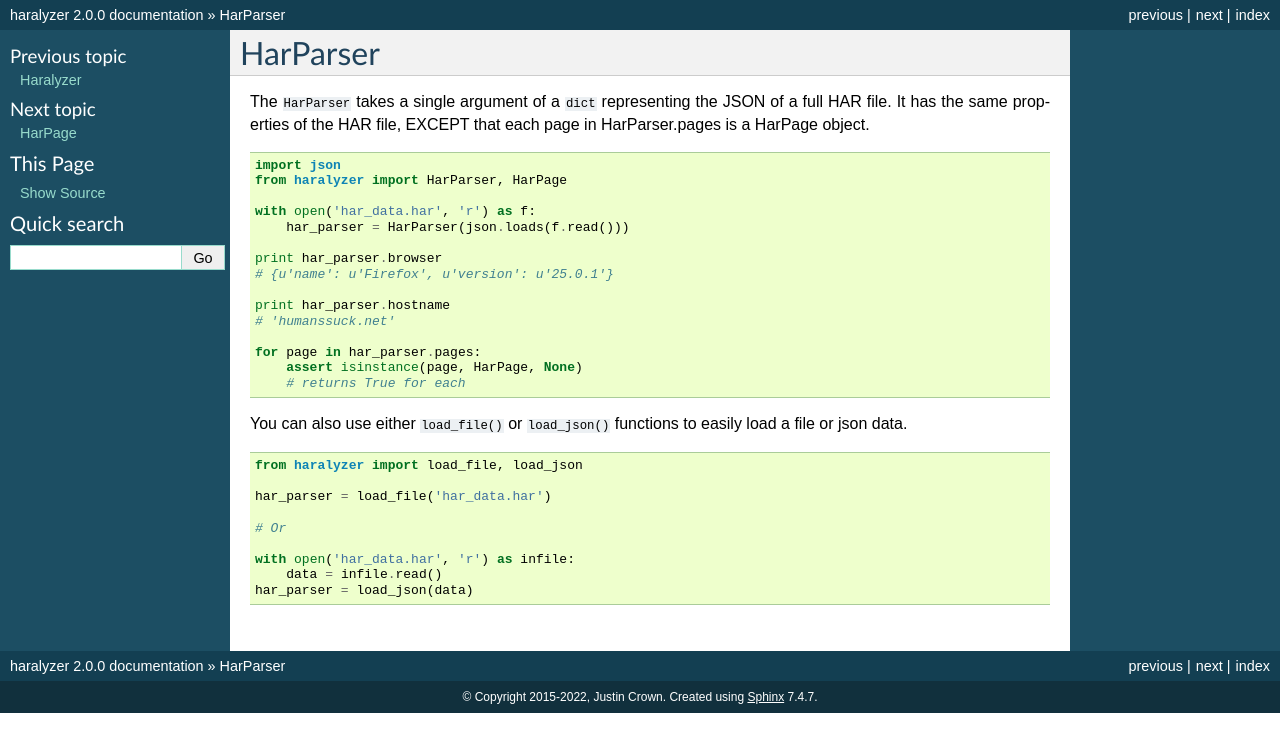
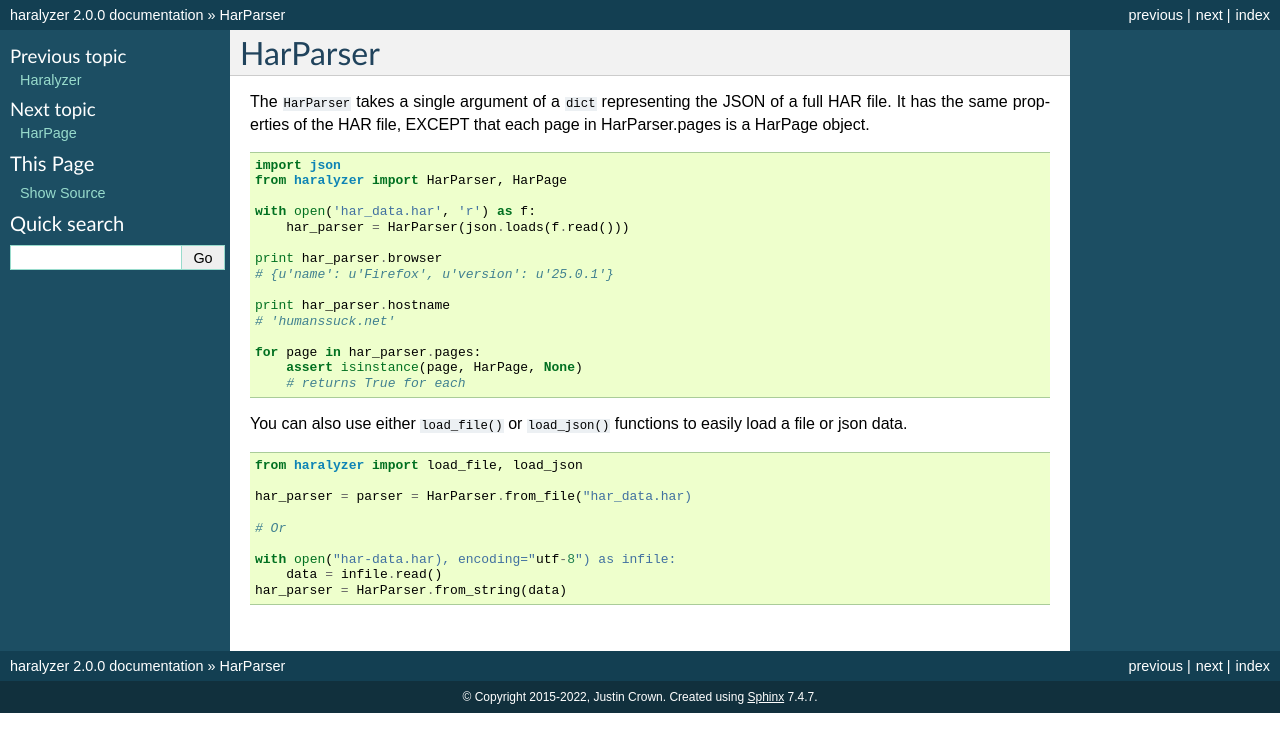
Before and after one commit to haralyzer/haralyzer, a Sphinx documentation site: the page built from docs/basic/harparser.rst, in a window 1280 px wide. Shown: the top 752 px of the page. Built offline with Sphinx 7.4.7, drawn with Linux system fonts in a browser that asks for light colours.

Commit message:
Update docs to new class methods

```diff
--- a/docs/basic/harparser.rst
+++ b/docs/basic/harparser.rst
@@ -26,10 +26,10 @@ You can also use either ``load_file()`` or ``load_json()`` functions to easily l
 
     from haralyzer import load_file, load_json
 
-    har_parser = load_file('har_data.har')
+    har_parser = parser = HarParser.from_file("har_data.har)
 
     # Or
 
-    with open('har_data.har', 'r') as infile:
+    with open("har-data.har), encoding="utf-8") as infile:
         data = infile.read()
-    har_parser = load_json(data)
+    har_parser = HarParser.from_string(data)
```
